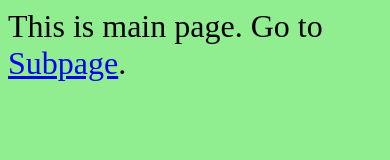
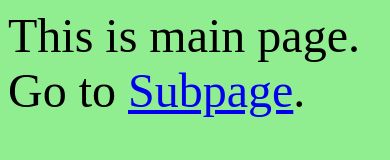
Before and after one commit to ywko-wisol/CodingTest, a plain HTML site: page Cookie/index.html in a window 390 px wide. Drawn offline with Linux system fonts and the light colour scheme.

Commit message:
옵지프로2는 980px다

```diff
--- a/Cookie/Styles/style.css
+++ b/Cookie/Styles/style.css
@@ -5,27 +5,25 @@
 	}
 }
 
-
 @media all and (max-width: 1200px) {
 	html {
 		background: yellow;
 	}
 
 	body {
-		font-size: 150%;
+		font-size: 200%;
 	}
 
 }
 
-
-@media all and (max-width: 1024px) {
+@media all and (max-width: 980px) {
 
 	html {
 		background: lightgreen;
 	}
 
 	body {
-		font-size: 200%;
+		font-size: 300%;
 	}
 }
 
```
